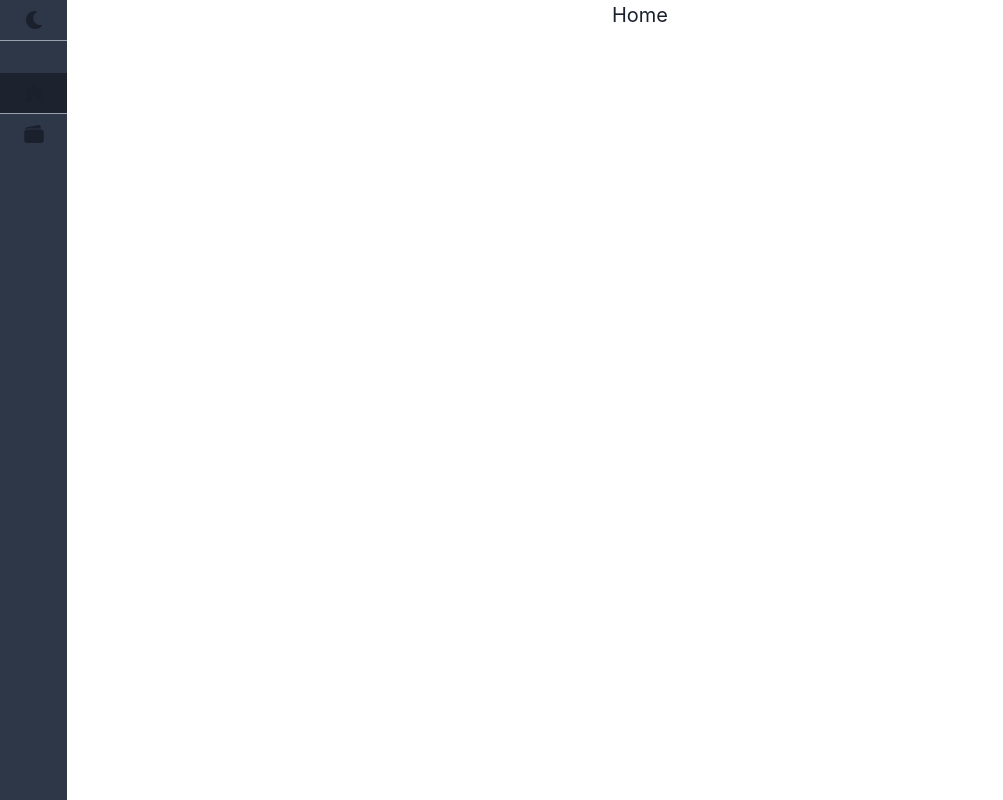
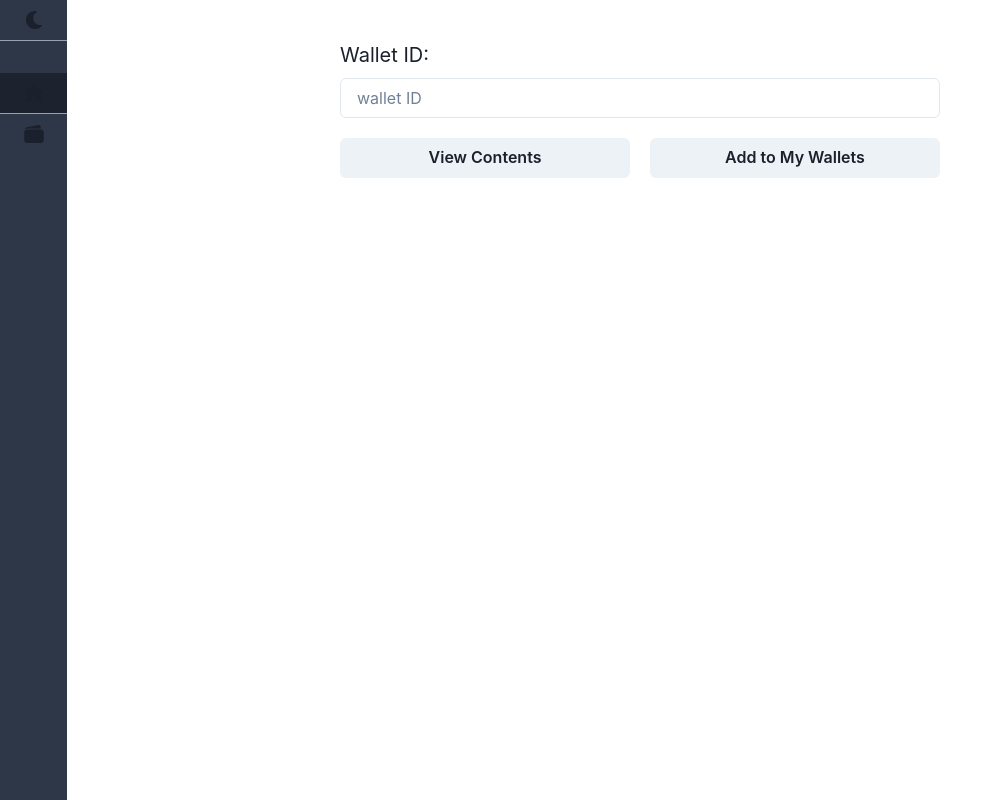
Before and after one commit to S-Brand5136/Wallet-Asset-Viewer, a React (Create React App) app: page / in a window 1280 px wide. Shown: the whole page, without its empty margins (0-1003 px from the left). Built offline with nearby package versions, Linux system fonts and the light colour scheme.

Commit message:
Add WalletForm, change box to Flex component

```diff
--- a/src/pages/Home.js
+++ b/src/pages/Home.js
@@ -1,7 +1,18 @@
-import React from 'react';
+import { Flex } from '@chakra-ui/react';
+import WalletForm from '../components/WalletForm';
 
 const Home = () => {
-  return <div>Home</div>;
+  return (
+    <Flex
+      as="main"
+      justifyContent={'center'}
+      alignItems="center"
+      w="100%"
+      padding={10}
+    >
+      <WalletForm />
+    </Flex>
+  );
 };
 
 export default Home;
```
